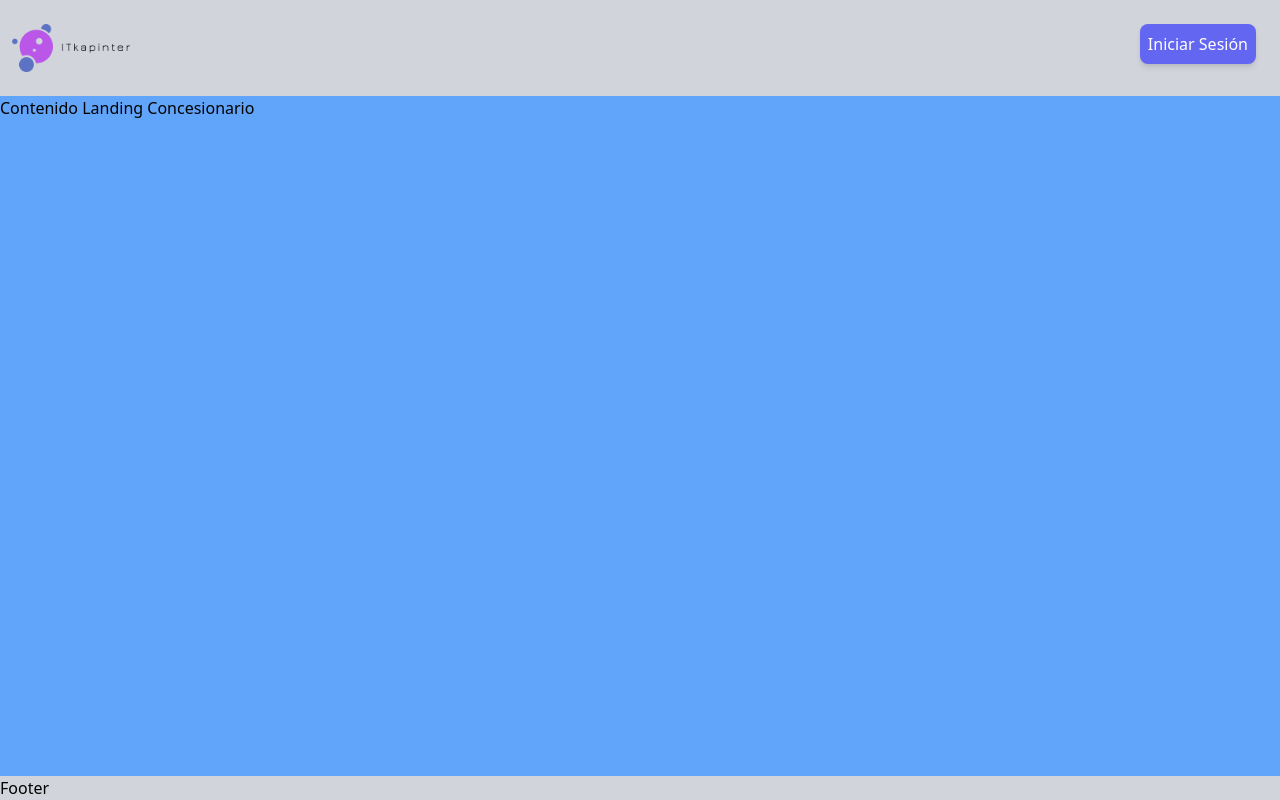
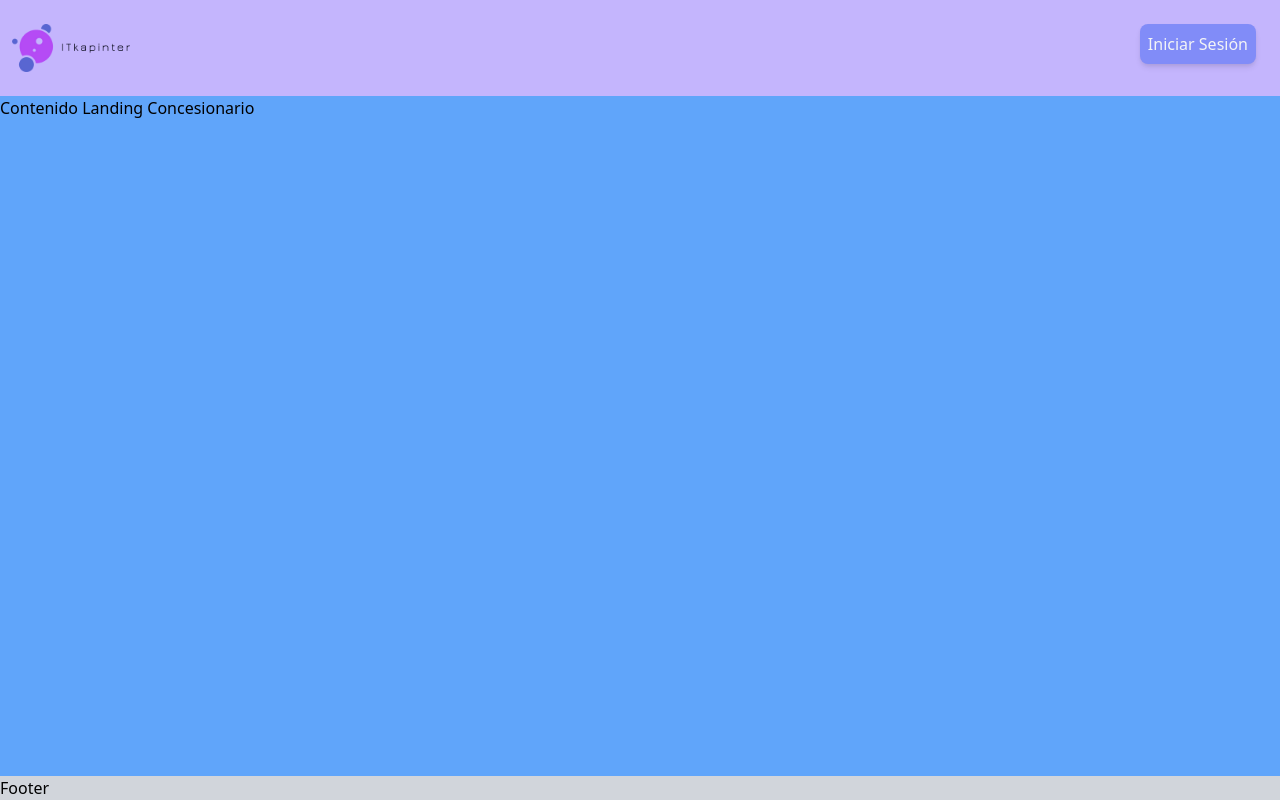
Before and after one commit to ITKapinter/RepoMinTIC, a React (Create React App) app: page / in a window 1280 px wide. Built offline with nearby package versions, Linux system fonts and the light colour scheme.

Commit message:
Agregar ajustes

```diff
--- a/jsconfig.json
+++ b/jsconfig.json
@@ -2,7 +2,9 @@
   "compilerOptions": {
     "baseUrl": "src",
     "paths": {
-      "*": ["src/*"]
+      "*": [
+        "src/*"
+      ]
     }
   }
 }
--- a/src/components/Navbar.jsx
+++ b/src/components/Navbar.jsx
@@ -4,14 +4,14 @@ import logo from 'media/logo.png';
 
 const Navbar = () => {
   return (
-    <nav className='bg-gray-300'>
+    <nav className='bg-purple-300'>
       <ul className='flex w-full justify-between my-3'>
         <li> <img className='h-12 m-3 ' src={logo} alt="imagen" /></li>
 
         <li className='px-3'>
         {/* Link: para q al dar click en el boton me redirija a la pág de login */}
           <Link to='/login'>
-            <button className='bg-indigo-500 p-2 text-white rounded-lg shadow-md hover:bg-indigo-700 m-3'>
+            <button className='bg-indigo-400 p-2 text-gray-100 rounded-lg shadow-md hover:bg-indigo-600 m-3'>
               Iniciar Sesión
             </button>
           </Link>
--- a/src/components/Sidebar.jsx
+++ b/src/components/Sidebar.jsx
@@ -1,7 +1,9 @@
 import React from 'react';
 
 const Sidebar = () => {
-  return <nav className='w-72 bg-indigo-400 border border-gray-300 h-full flex flex-col justify-between'>Sidebar</nav>;
+  return (
+    <nav className='w-72 border border-gray-300 h-full flex flex-col justify-between'>Sidebar</nav>
+  );
 };
 
 export default Sidebar;
```
